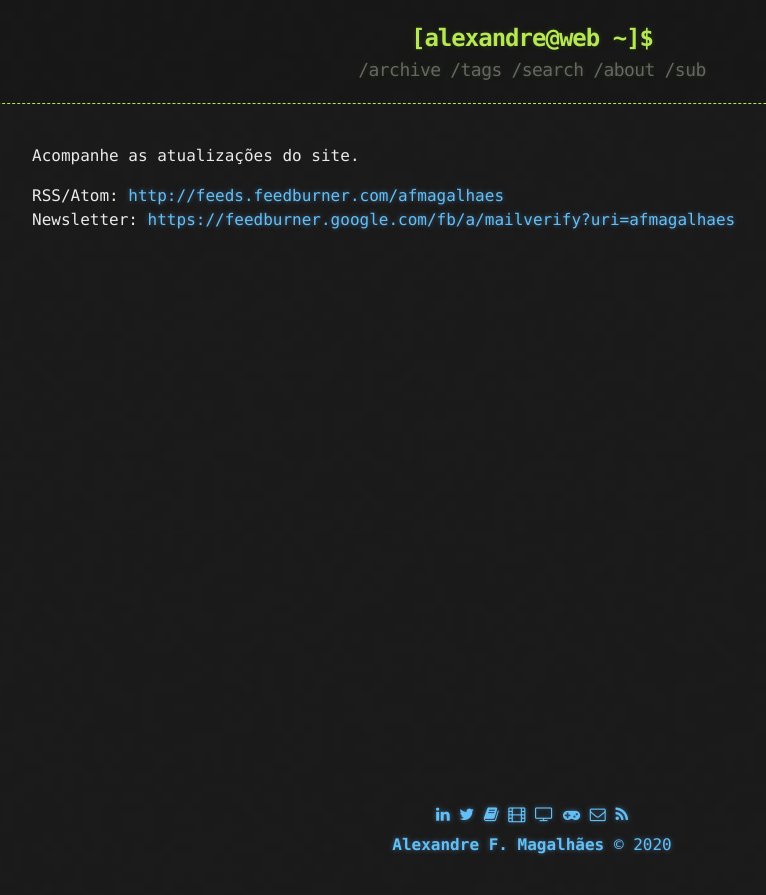
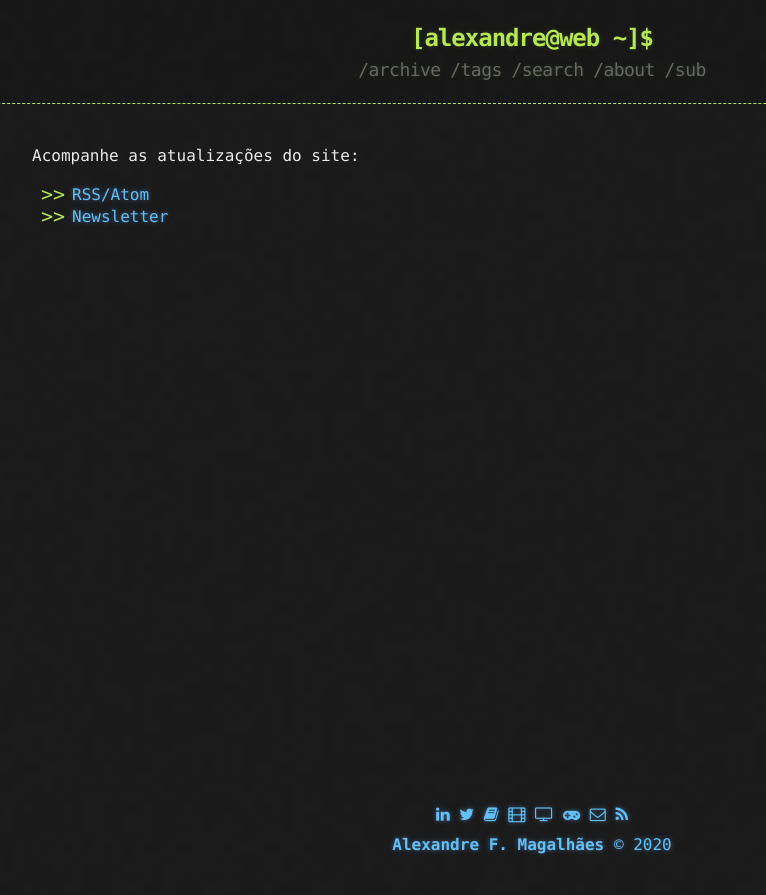
Before and after one commit to afmagalhaes/afmagalhaes.github.io, a Jekyll site: the page built from sub.md, in a window 1280 px wide. Shown: the top 895 px of the page, without its empty margins (108-874 px from the left). Built offline with Jekyll 4.4.1, drawn with Linux system fonts in a browser that asks for light colours; part of the change alters nothing that is shown.

Commit message:
Sub page update

```diff
--- a/sub.md
+++ b/sub.md
@@ -3,7 +3,7 @@ layout: page
 title: Sub
 ---
 
-Acompanhe as atualizações do site.
+Acompanhe as atualizações do site:
 
-RSS/Atom: <http://feeds.feedburner.com/afmagalhaes><br>
-Newsletter: <https://feedburner.google.com/fb/a/mailverify?uri=afmagalhaes>
+- [RSS/Atom](http://feeds.feedburner.com/afmagalhaes)
+- [Newsletter](https://feedburner.google.com/fb/a/mailverify?uri=afmagalhaes)
```
